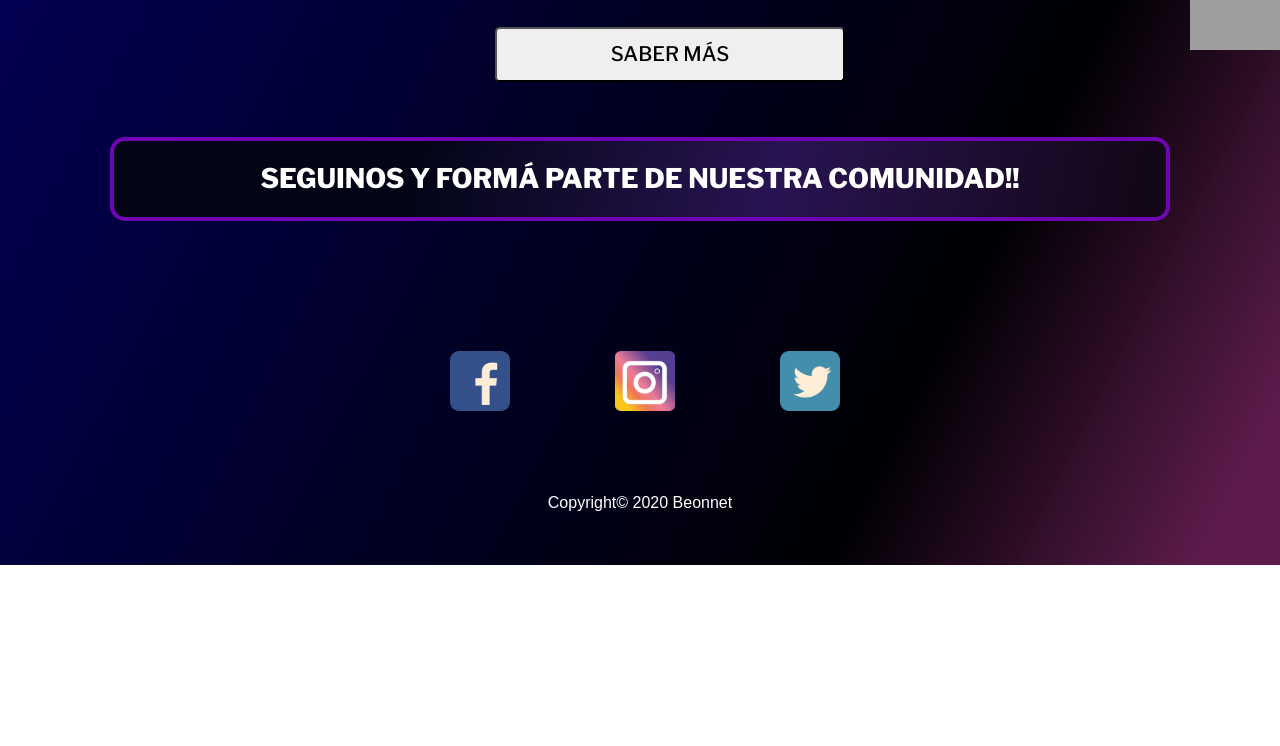
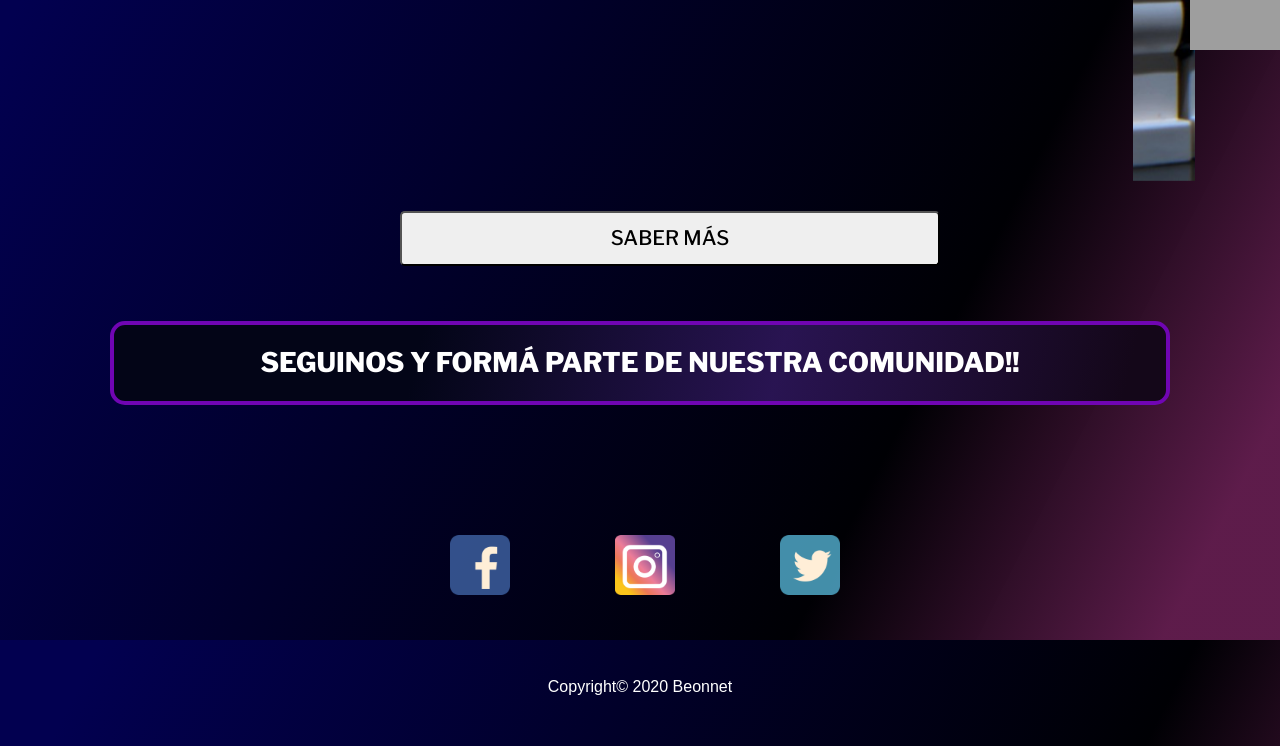
Before and after one commit to cvillar22/DesafioFinal, a plain HTML site: page index.html in a window 1280 px wide. Shown: the part 960-1706 px from the top of the page. Before the commit the page ends 1525 px from the top, so only its background shows below. Drawn offline with nearby package versions, Linux system fonts and the light colour scheme; grey boxes are pictures that could not be loaded; a web font is replaced by a local one.

Commit message:
cambios en carousel, boton saber más y footer

```diff
--- a/index.html
+++ b/index.html
@@ -65,7 +65,7 @@
         			<img src="images/construccion.jpg" class="d-block w-100" class="img.fluid" alt="aqui va una imagen">
     			</div>
     			<div class="carousel-item">
-      				<img src="images/construccion1.jpg" class="d-block w-100" class="img.fluid"alt="aqui va una imagen">
+      				<img src="images/Nosotros.jpg" class="d-block w-100" class="img.fluid"alt="aqui va una imagen">
     			</div>
     			<div class="carousel-item">
       				<img src="images/construccion2.jpg" class="d-block w-100" class="img.fluid"alt="aqui va una imagen">
@@ -83,13 +83,13 @@
   	</div>
 	</div>
 	<div class="row">
-				<div class="col-lg-4 col-sm-3"></div>
-				<div class="col-lg-4 col-sm-6" class="botonA">
+				<div class="col-lg-3 col-sm-3"></div>
+				<div class="col-lg-6 col-sm-6" class="botonA">
 					<button type="button" class="btn-block btn-lg" class="botonA__saberMas">
 						<a href="pages/servicios.html" data-toggle="tootltip" title="HABLANOS!!" class="botonA__link">SABER MÁS</a>
 					</button>
 				</div>
-				<div class="col-lg-4 col-sm-3"></div>
+				<div class="col-lg-3 col-sm-3"></div>
 	</div>
 	</section>
 	<div class="container">
@@ -125,9 +125,12 @@
 	</div>
 	<div class="container">
 		<div class="row">
-			<div class="col-lg-12 col-sm-12">
+			<div class="col-lg-4 col-sm-4"></div>
+			<div class="col-lg-4 col-sm-4">
 			<footer><p>Copyright© 2020 Beonnet</p></footer>
 			</div>
+			<div class="col-lg-4 col-sm-4"></div>
+
 		</div>
 	</div>
 	<script src="https://code.jquery.com/jquery-3.5.1.slim.min.js" integrity="sha384-DfXdz2htPH0lsSSs5nCTpuj/zy4C+OGpamoFVy38MVBnE+IbbVYUew+OrCXaRkfj" crossorigin="anonymous"></script>
```
